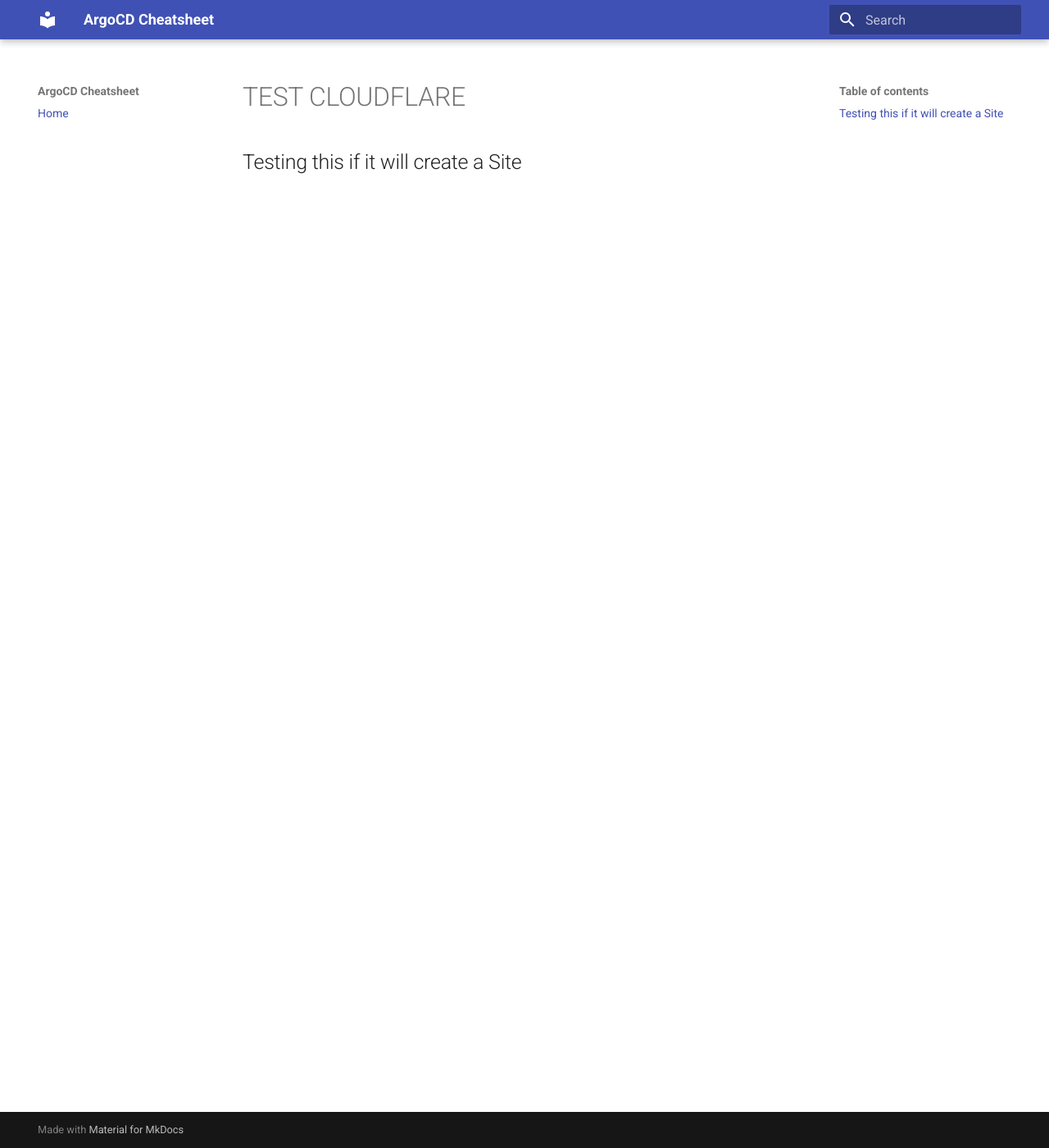
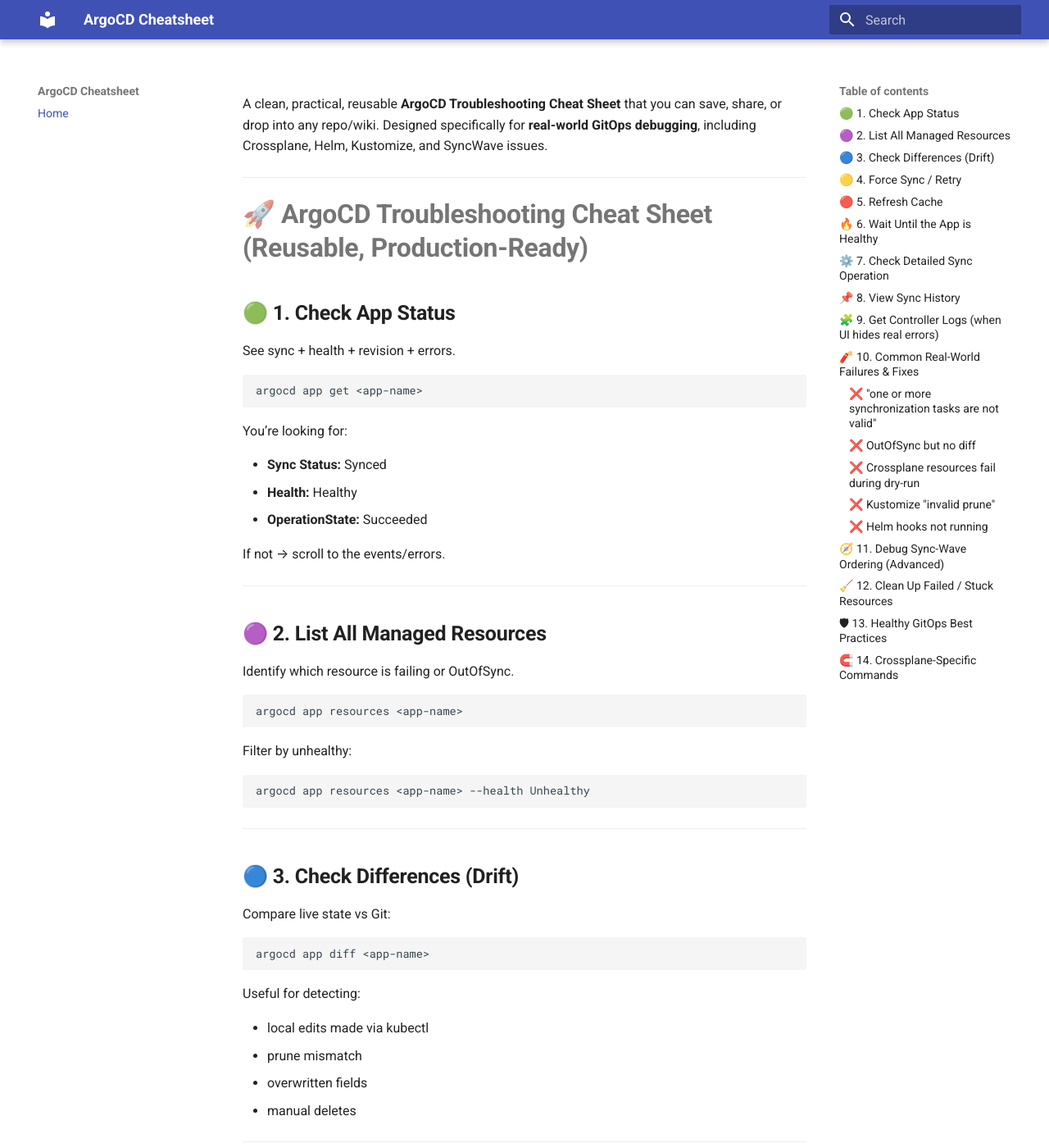
Before and after one commit to truedevopsmk-lab/mkdocs_site_bundle, an MkDocs documentation site: the page built from docs/index.md, in a window 1280 px wide and 1400 px high. Shown: the whole window at 82% size. Built offline with MkDocs 1.6.1 and Material for MkDocs 9.7.7, drawn with Linux system fonts in a browser that asks for light colours; some of the changed text lies outside the part shown.

Commit message:
Update index.md

````diff
--- a/docs/index.md
+++ b/docs/index.md
@@ -1,3 +1,296 @@
-# TEST CLOUDFLARE
+A clean, practical, reusable **ArgoCD Troubleshooting Cheat Sheet** that you can save, share, or drop into any repo/wiki.
+Designed specifically for **real-world GitOps debugging**, including Crossplane, Helm, Kustomize, and SyncWave issues.
 
-## Testing this if it will create a Site
+---
+
+# 🚀 **ArgoCD Troubleshooting Cheat Sheet (Reusable, Production-Ready)**
+
+## 🟢 **1. Check App Status**
+
+See sync + health + revision + errors.
+
+```
+argocd app get <app-name>
+```
+
+You’re looking for:
+
+* **Sync Status:** Synced
+* **Health:** Healthy
+* **OperationState:** Succeeded
+
+If not → scroll to the events/errors.
+
+---
+
+## 🟣 **2. List All Managed Resources**
+
+Identify which resource is failing or OutOfSync.
+
+```
+argocd app resources <app-name>
+```
+
+Filter by unhealthy:
+
+```
+argocd app resources <app-name> --health Unhealthy
+```
+
+---
+
+## 🔵 **3. Check Differences (Drift)**
+
+Compare live state vs Git:
+
+```
+argocd app diff <app-name>
+```
+
+Useful for detecting:
+
+* local edits made via kubectl
+* prune mismatch
+* overwritten fields
+* manual deletes
+
+---
+
+## 🟡 **4. Force Sync / Retry**
+
+When ArgoCD refuses to sync due to drift or invalid state:
+
+```
+argocd app sync <app-name> --force
+```
+
+Adds extra useful flags:
+
+```
+argocd app sync <app-name> --force --prune --retry-limit 5
+```
+
+---
+
+## 🔴 **5. Refresh Cache**
+
+Similar to UI “HARD REFRESH”. Forces ArgoCD to re-fetch manifests & cluster state.
+
+```
+argocd app refresh <app-name>
+```
+
+Hard refresh:
+
+```
+argocd app refresh <app-name> --hard
+```
+
+---
+
+## 🔥 **6. Wait Until the App is Healthy**
+
+Automates waiting for nodes, CRDs, pods, or dependencies.
+
+```
+argocd app wait <app-name>
+```
+
+Wait for both sync + health:
+
+```
+argocd app wait <app-name> --sync --health
+```
+
+---
+
+## ⚙️ **7. Check Detailed Sync Operation**
+
+Shows the exact operation log (failed resource, diff, retry reason).
+
+```
+argocd app get <app-name> --show-operations
+```
+
+Same but more verbose:
+
+```
+argocd app get <app-name> --show-operation-events
+```
+
+---
+
+## 📌 **8. View Sync History**
+
+Great for tracking failures, retries, and version changes.
+
+```
+argocd app history <app-name>
+```
+
+Rollback to a previous revision:
+
+```
+argocd app rollback <app-name> <ID>
+```
+
+---
+
+## 🧩 **9. Get Controller Logs (when UI hides real errors)**
+
+Application controller:
+
+```
+kubectl logs -n argocd deploy/argocd-application-controller
+```
+
+Repo server (Git fetch/manifest generation issues):
+
+```
+kubectl logs -n argocd deploy/argocd-repo-server
+```
+
+Server (API/UI issues):
+
+```
+kubectl logs -n argocd deploy/argocd-server
+```
+
+---
+
+## 🧨 **10. Common Real-World Failures & Fixes**
+
+### ❌ *"one or more synchronization tasks are not valid"*
+
+**Fix:**
+
+* Add `SkipDryRunOnMissingResource=true`
+* Add sync-waves
+* Ensure CRDs exist before dependent resources
+
+### ❌ OutOfSync but no diff
+
+**Fix:** Hard refresh
+
+```
+argocd app refresh <app-name> --hard
+```
+
+### ❌ Crossplane resources fail during dry-run
+
+**Fix:**
+Add:
+
+```
+argocd.argoproj.io/sync-options: SkipDryRunOnMissingResource=true
+```
+
+### ❌ Kustomize "invalid prune"
+
+**Fix:** Use structured fields in `kustomization.yaml`
+or add:
+
+```
+- PruneLast=true
+```
+
+### ❌ Helm hooks not running
+
+**Fix:**
+Ensure:
+
+```
+helm.sh/hook-weight: "-1"
+```
+
+---
+
+## 🧭 **11. Debug Sync-Wave Ordering (Advanced)**
+
+Check resources sorted by sync-wave:
+
+```
+argocd app resources <app-name> --group-by syncwave
+```
+
+---
+
+## 🧹 **12. Clean Up Failed / Stuck Resources**
+
+Sometimes ArgoCD gets stuck due to finalizers or old CRDs.
+
+Delete a stuck resource:
+
+```
+kubectl delete <kind> <name> --force --grace-period=0
+```
+
+Delete old provider CRDs (Crossplane):
+
+```
+kubectl delete provider.pkg.crossplane.io <provider-name>
+```
+
+---
+
+## 🛡 **13. Healthy GitOps Best Practices**
+
+Use these always:
+
+**In Application.yaml**
+
+```
+syncPolicy:
+  automated:
+    prune: true
+    selfHeal: true
+  syncOptions:
+    - CreateNamespace=true
+    - PruneLast=true
+    - ApplyOutOfSyncOnly=true
+    - SkipDryRunOnMissingResource=true
+```
+
+**In manifests**
+
+```
+argocd.argoproj.io/sync-wave: "<number>"
+```
+
+---
+
+## 🧲 **14. Crossplane-Specific Commands**
+
+Show provider status:
+
+```
+kubectl get providers.pkg.crossplane.io
+```
+
+Show managed resources owned by Crossplane:
+
+```
+kubectl get managed
+```
+
+Describe bucket:
+
+```
+kubectl describe bucket <name>
+```
+
+---
+
+# 🏁 **Summary: Your Go-To ArgoCD Debug Commands**
+
+```
+argocd app get <app>
+argocd app resources <app>
+argocd app diff <app>
+argocd app sync <app> --force
+argocd app refresh <app> --hard
+argocd app wait <app> --sync --health
+argocd app history <app>
+```
+
+---
````
